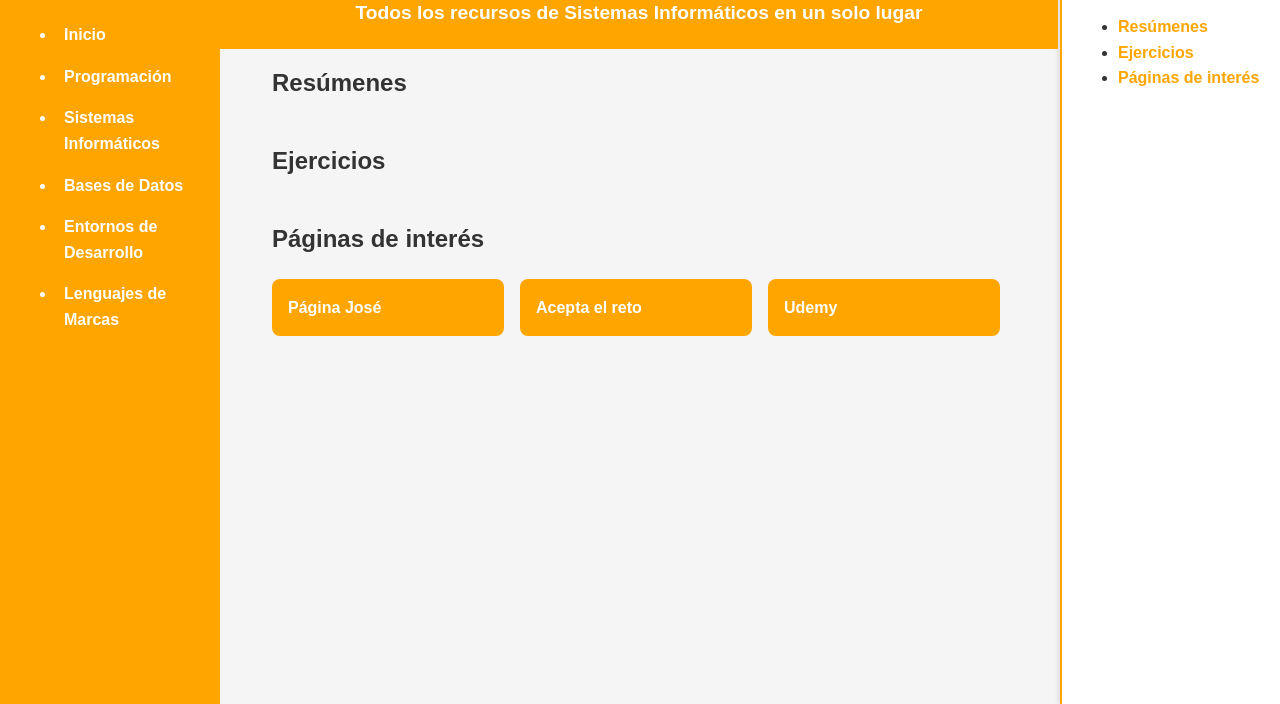
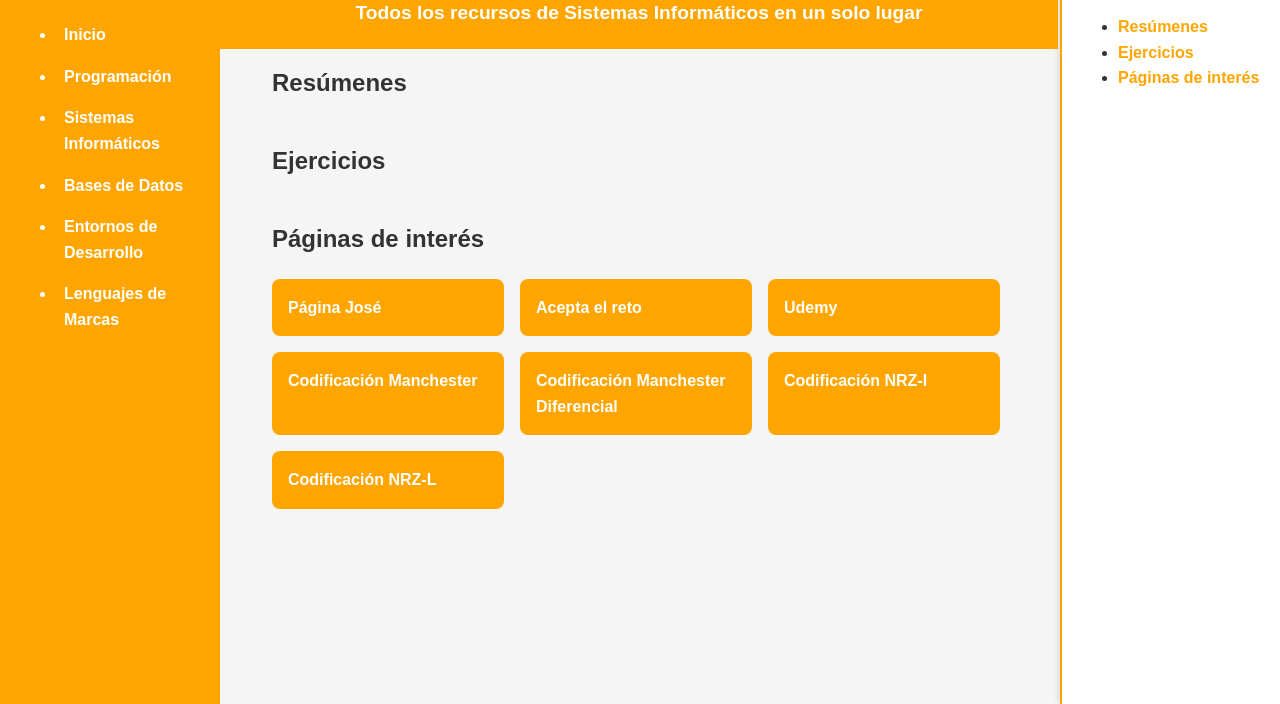
Before and after one commit to vicademor/PDFSDAM, a plain HTML site: page sistemas.html in a window 1280 px wide. Shown: the part 96-800 px from the top of the page. Drawn offline with Linux system fonts and the light colour scheme; no server answers.

Commit message:
videos codificacion añadidos

```diff
--- a/sistemas.html
+++ b/sistemas.html
@@ -63,6 +63,10 @@
                 <a href="https://jmabadlopez.github.io/programacion/site/" target="_blank" class="card">Página José</a>
                 <a href="https://aceptaelreto.com" target="_blank" class="card">Acepta el reto</a>
                 <a href="https://udemy.com" target="_blank" class="card">Udemy</a>
+                <a href="https://www.youtube.com/watch?v=XKtxxZ327UM" target="_blank" class="card">Codificación Manchester</a>
+                <a href="https://www.youtube.com/watch?v=du_boiwX1yU" target="_blank" class="card">Codificación Manchester Diferencial</a>
+                <a href="https://www.youtube.com/watch?v=Kxndom8GaUQ" target="_blank" class="card">Codificación NRZ-I</a>
+                <a href="https://www.youtube.com/watch?v=C9ExP2cafXg" target="_blank" class="card">Codificación NRZ-L</a>
             </div>
         </section>
     </main>
```
